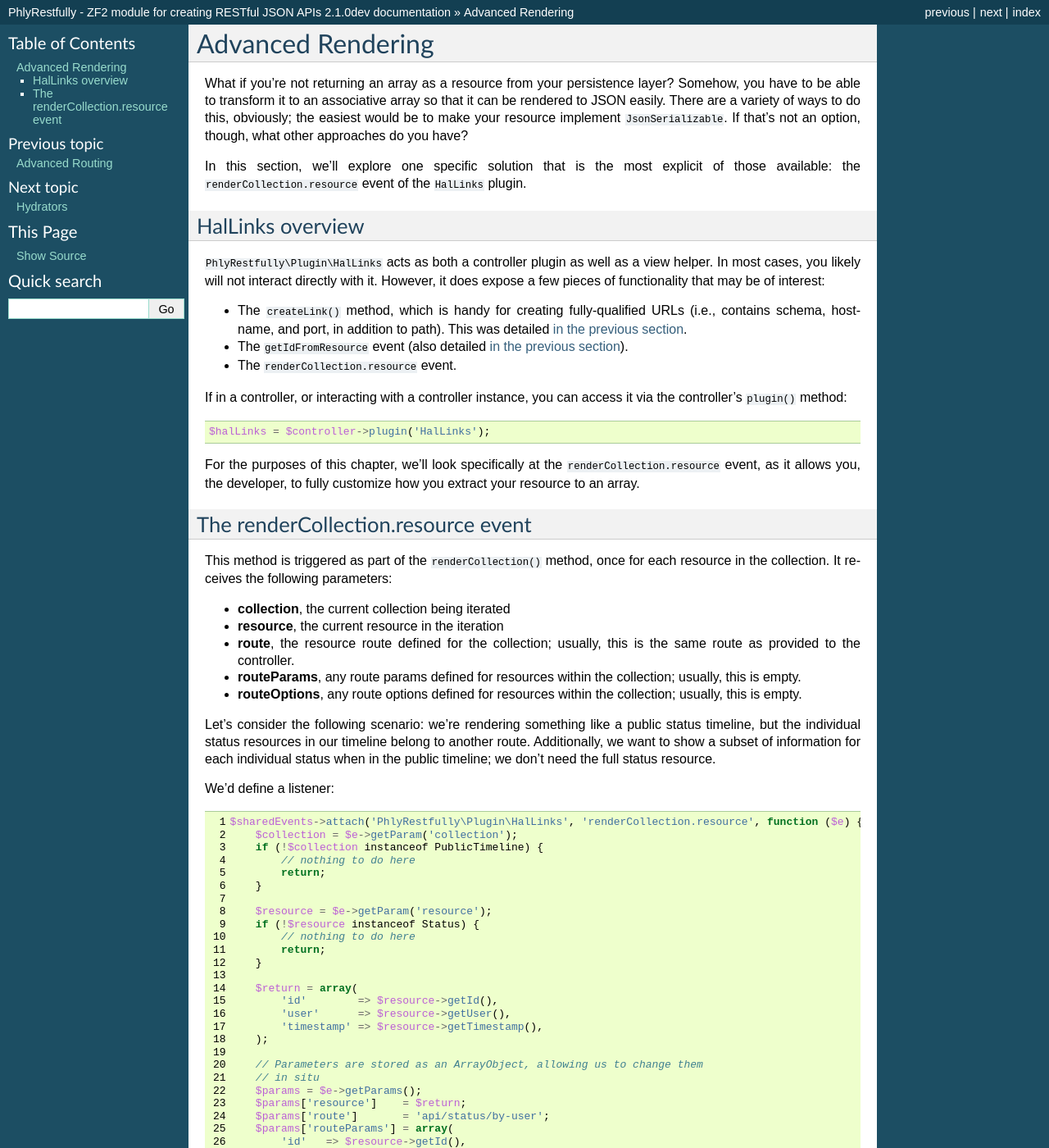
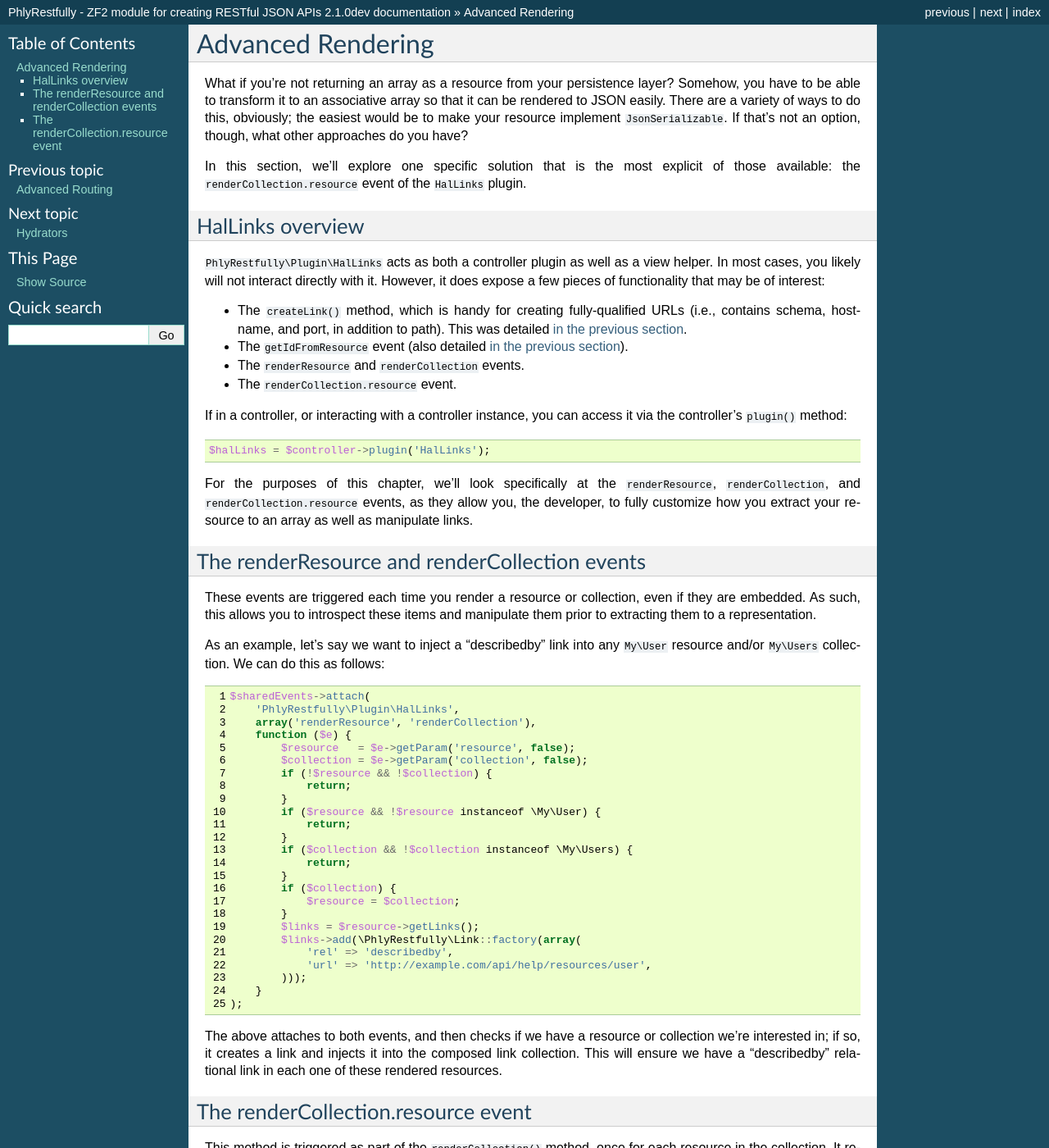
Before and after one commit to phly/PhlyRestfully, a Sphinx documentation site: the page built from docs/ref/advanced-rendering.rst, in a window 1280 px wide and 1400 px high. Shown: the whole window at 82% size. Built offline with Sphinx 7.4.7, drawn with Linux system fonts in a browser that asks for light colours.

Commit message:
Added documentation for #79
- Covers new "links" element of the Metadata
- Covers new renderResource and renderCollection events

```diff
--- a/docs/ref/advanced-rendering.rst
+++ b/docs/ref/advanced-rendering.rst
@@ -26,6 +26,7 @@ However, it does expose a few pieces of functionality that may be of interest:
   was detailed :ref:`in the previous section <ref/advanced-routing>`.
 - The ``getIdFromResource`` event (also detailed :ref:`in the previous section
   <ref/advanced-routing>`).
+- The ``renderResource`` and ``renderCollection`` events.
 - The ``renderCollection.resource`` event.
 
 If in a controller, or interacting with a controller instance, you can access it
@@ -36,8 +37,53 @@ via the controller's ``plugin()`` method:
     $halLinks = $controller->plugin('HalLinks');
 
 For the purposes of this chapter, we'll look specifically at the
-``renderCollection.resource`` event, as it allows you, the developer, to fully
-customize how you extract your resource to an array.
+``renderResource``, ``renderCollection``, and ``renderCollection.resource``
+events, as they allow you, the developer, to fully customize how you extract
+your resource to an array as well as manipulate links.
+
+The renderResource and renderCollection events
+----------------------------------------------
+
+These events are triggered each time you render a resource or collection, even
+if they are embedded. As such, this allows you to introspect these items and
+manipulate them prior to extracting them to a representation.
+
+As an example, let's say we want to inject a "describedby" link into any
+``My\User`` resource and/or ``My\Users`` collection. We can do this as follows:
+
+.. code-block:: php
+    :linenos:
+
+    $sharedEvents->attach(
+        'PhlyRestfully\Plugin\HalLinks',
+        array('renderResource', 'renderCollection'),
+        function ($e) {
+            $resource   = $e->getParam('resource', false);
+            $collection = $e->getParam('collection', false);
+            if (!$resource && !$collection) {
+                return;
+            }
+            if ($resource && !$resource instanceof \My\User) {
+                return;
+            }
+            if ($collection && !$collection instanceof \My\Users) {
+                return;
+            }
+            if ($collection) {
+                $resource = $collection;
+            }
+            $links = $resource->getLinks();
+            $links->add(\PhlyRestfully\Link::factory(array(
+                'rel' => 'describedby',
+                'url' => 'http://example.com/api/help/resources/user',
+            )));
+        }
+    );
+
+The above attaches to both events, and then checks if we have a resource or
+collection we're interested in; if so, it creates a link and injects it into the
+composed link collection. This will ensure we have a "describedby" relational
+link in each one of these rendered resources.
 
 The renderCollection.resource event
 -----------------------------------
--- a/docs/ref/metadata-map.rst
+++ b/docs/ref/metadata-map.rst
@@ -65,6 +65,11 @@ The following options are available for metadata maps:
   defaults to "id". (**OPTIONAL**)
 - **is_collection**: boolean flag indicating whether or not the resource is a
   collection; defaults to "false". (**OPTIONAL**)
+- **links**: array of additional relational links to use with the resource or
+  collection. Each item in the array is itself an array, with the required key
+  "rel" (describing the relation), and one of either "url" (a string) or "route"
+  (an array with the members: "name", required; "params", an array, optional;
+  and "options", an array, optional). (**OPTIONAL**)
 - **resource_route**: the name of the route to use for resources embedded as part
   of a collection. If not set, the route for the resource is used. (**OPTIONAL**)
 - **route**: the name of the route to use for generating the "self" relational
```
